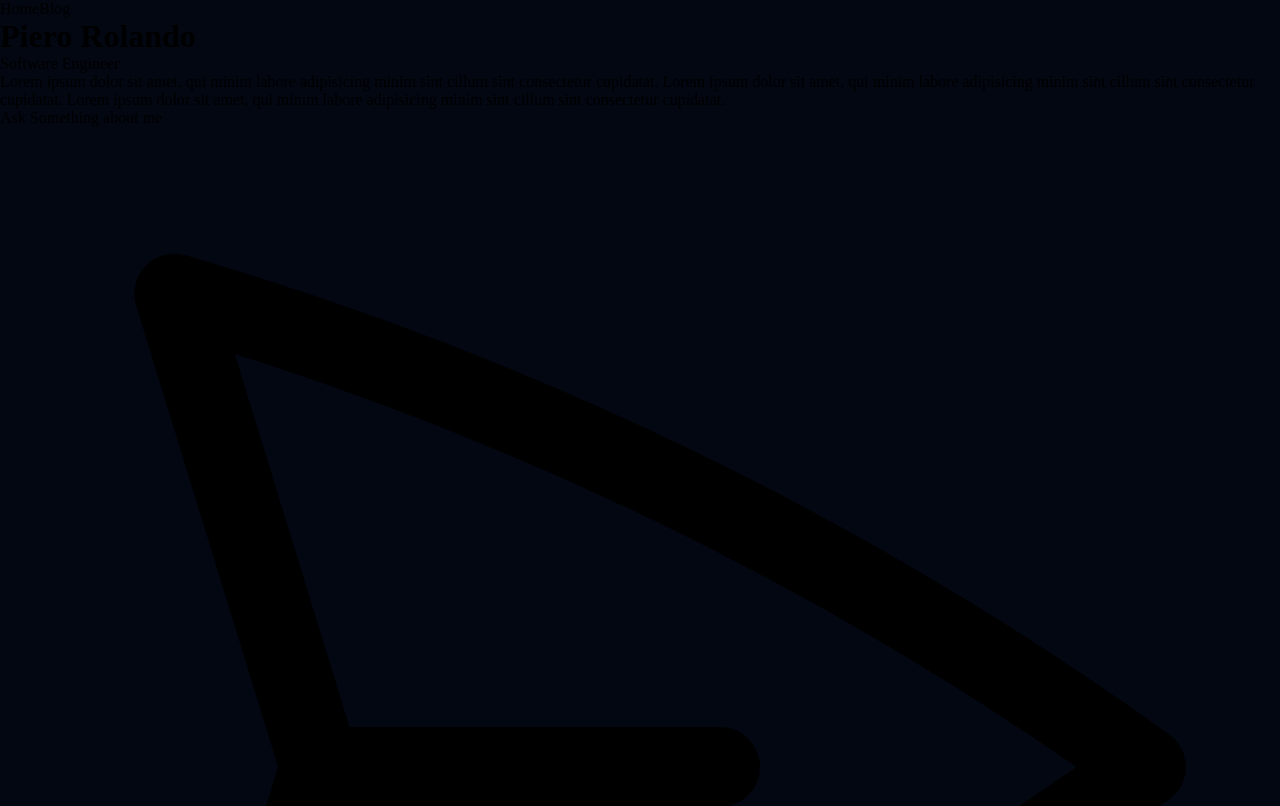
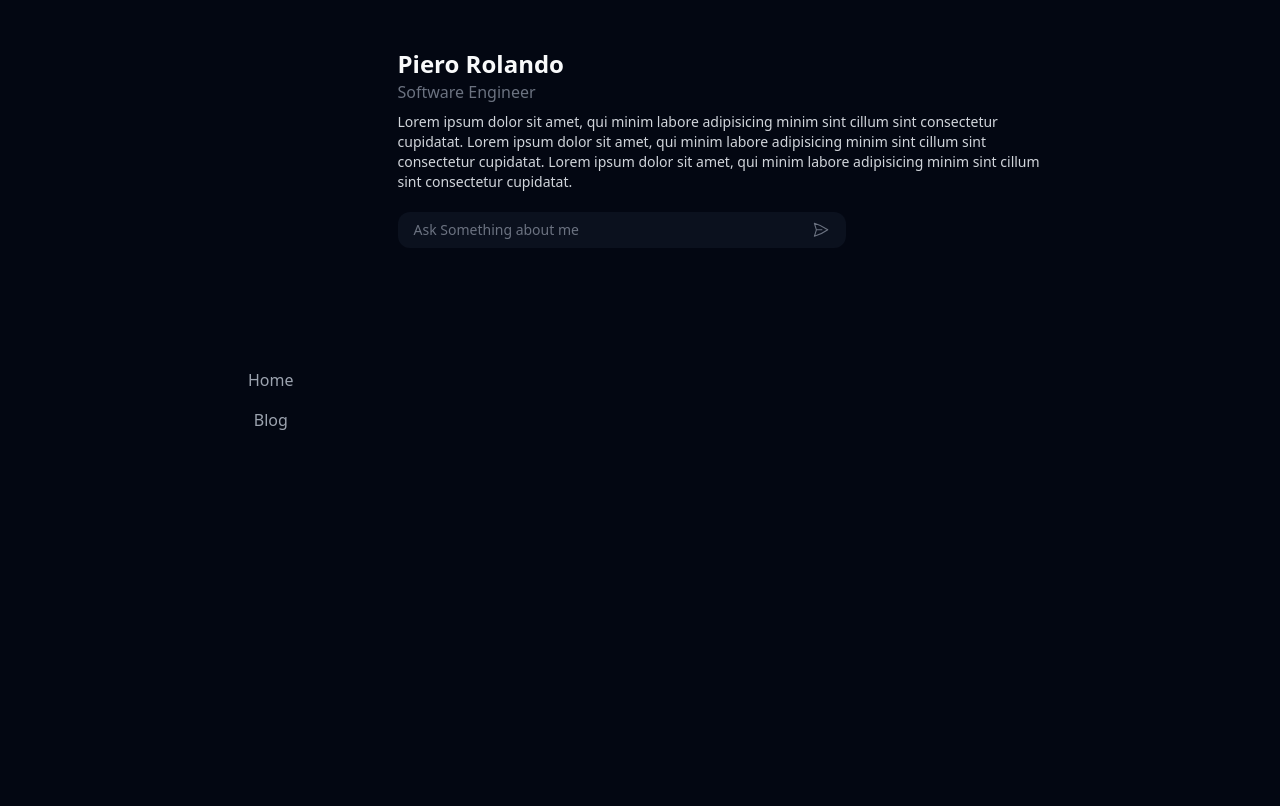
Before and after one commit to pierorolando1/pierorolandonext, a Next.js app: page / in a window 1280 px wide. Shown: the top 806 px of the page. Built offline with nearby package versions, Linux system fonts and the light colour scheme.

Commit message:
Add chatgpt, framer-motion, and recoil dependencies, as well as dev dependencies autoprefixer, postcss, and tailwindcss, and configure postcss and tailwind

```diff
--- /dev/null
+++ b/postcss.config.js
@@ -0,0 +1,6 @@
+module.exports = {
+  plugins: {
+    tailwindcss: {},
+    autoprefixer: {},
+  },
+}
--- /dev/null
+++ b/tailwind.config.js
@@ -0,0 +1,10 @@
+/** @type {import('tailwindcss').Config} */
+module.exports = {
+  content: [
+    "./src/**/*.{js,ts,jsx,tsx}"
+  ],
+  theme: {
+    extend: {},
+  },
+  plugins: [],
+}
```
Also changed, not shown: package.json (+8 -0 lines), 2 other files (tests, documents, lock files or other folders).
